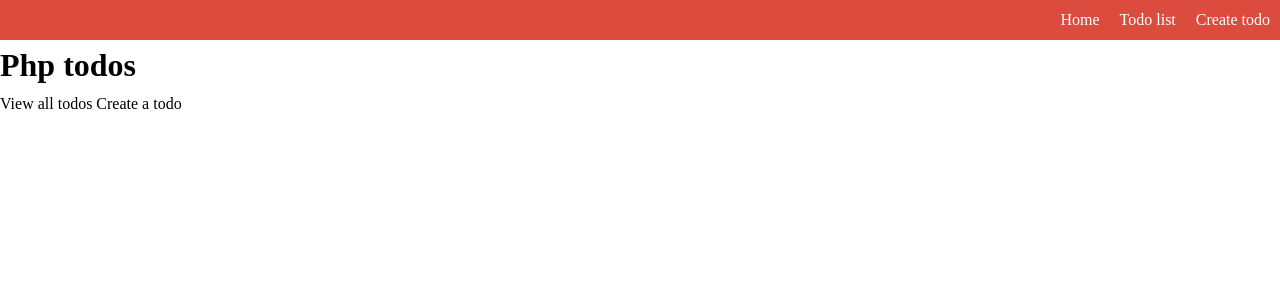
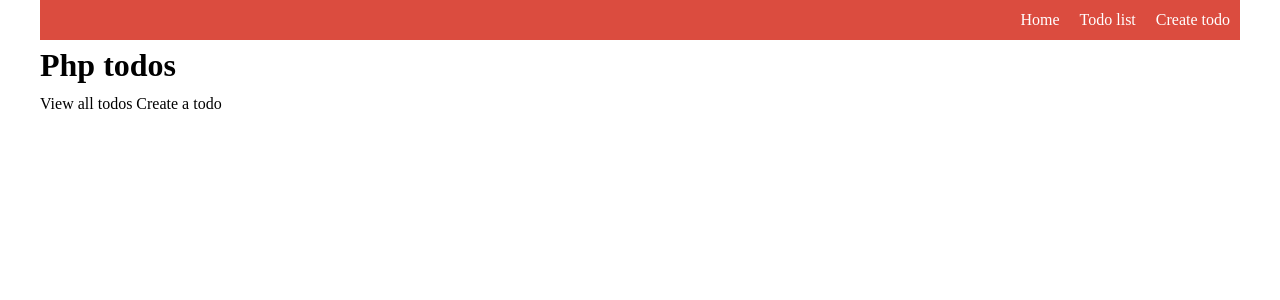
Before and after one commit to menep/php-todos, a PHP site: page / in a window 1280 px wide. Shown: the top 300 px of the page. Run offline with PHP 8.4, Linux system fonts and the light colour scheme.

Commit message:
base.css: add 'app-wrapper' class

```diff
--- a/public/styles/base.css
+++ b/public/styles/base.css
@@ -23,3 +23,8 @@ a {
     text-decoration: none;
     color: inherit;
 }
+
+.app-wrapper {
+  max-width: 1200px;
+  margin: auto;
+}
```
